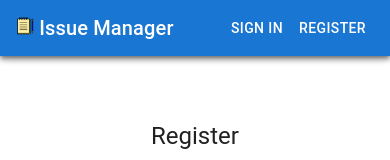
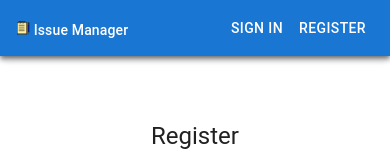
Before and after one commit to Bug-Tracker-Organization/Bug-Tracker-Frontend, a React (Create React App) app: page /#/register in a window 390 px wide. Shown: the top 160 px of the page. Built offline with nearby package versions, Linux system fonts and the light colour scheme.

Commit message:
Added mobile responsiveness to Navbar

```diff
--- a/src/components/NavBar/NavBar.css
+++ b/src/components/NavBar/NavBar.css
@@ -14,3 +14,22 @@ a:link, a:visited, a:hover, a:active {
   height: 18px;
   width: 18px;
 }
+
+.navbar-typography-logo {
+  flex-grow: 1;
+}
+
+@media (max-width: 50em) {
+  .navbar-logo {
+    height: 14px;
+    width: 14px;
+  }
+
+  .logo-name {
+    font-size: 14px;
+  }
+
+  .navbar-email {
+    font-size: 1px;
+  }
+}
--- a/src/components/NavBar/NavBar.js
+++ b/src/components/NavBar/NavBar.js
@@ -44,10 +44,13 @@ export default function NavBar(props) {
     <Box className="sticky-nav" sx={{ flexGrow: 1, }}>
       <AppBar position="static">
         <Toolbar>
+          <Typography variant="h6" component="div" className="navbar-typography-logo">
+            <Link color="inherit" to={"/"}>
+              <img className="navbar-logo" src={require('../../assets/logo.png')} />
+            </Link>
+            <span className="logo-name"> Issue Manager</span>
+          </Typography>
           {!props.isUserLoggedIn ? <>
-            <Typography variant="h6" component="div" sx={{ flexGrow: 1 }}>
-              <Link color="inherit" to={"/"}><img className="navbar-logo" src={require('../../assets/logo.png')} /> Issue Manager</Link>
-            </Typography>
             <Link className='navbar' color="inherit" to={"/sign-in"}>
               <Button color="inherit">
                 Sign in
@@ -61,9 +64,6 @@ export default function NavBar(props) {
             </>
             :
             <React.Fragment>
-              <Typography variant="h6" component="div" sx={{ flexGrow: 1 }}>
-                <Link color="inherit" to={"/issues-overview"}><img className="navbar-logo" src={require('../../assets/logo.png')} /> Issue Manager</Link>
-              </Typography>
               <Box sx={{ display: 'flex', alignItems: 'center', textAlign: 'center' }}>
                 <Tooltip title="Account settings">
                   <IconButton
@@ -78,7 +78,9 @@ export default function NavBar(props) {
                       {userFirstNameLetter !== '' ? userFirstNameLetter : null}
                     </Avatar>
                     <Typography variant="h6" component="div" sx={{ flexGrow: 1, marginLeft: 1 }}>
-                      {email !== '' ? email : null}
+                      <span className="navbar-email">
+                        {email !== '' ? email : null}
+                      </span>
                     </Typography>
                   </IconButton>
                 </Tooltip>
```
